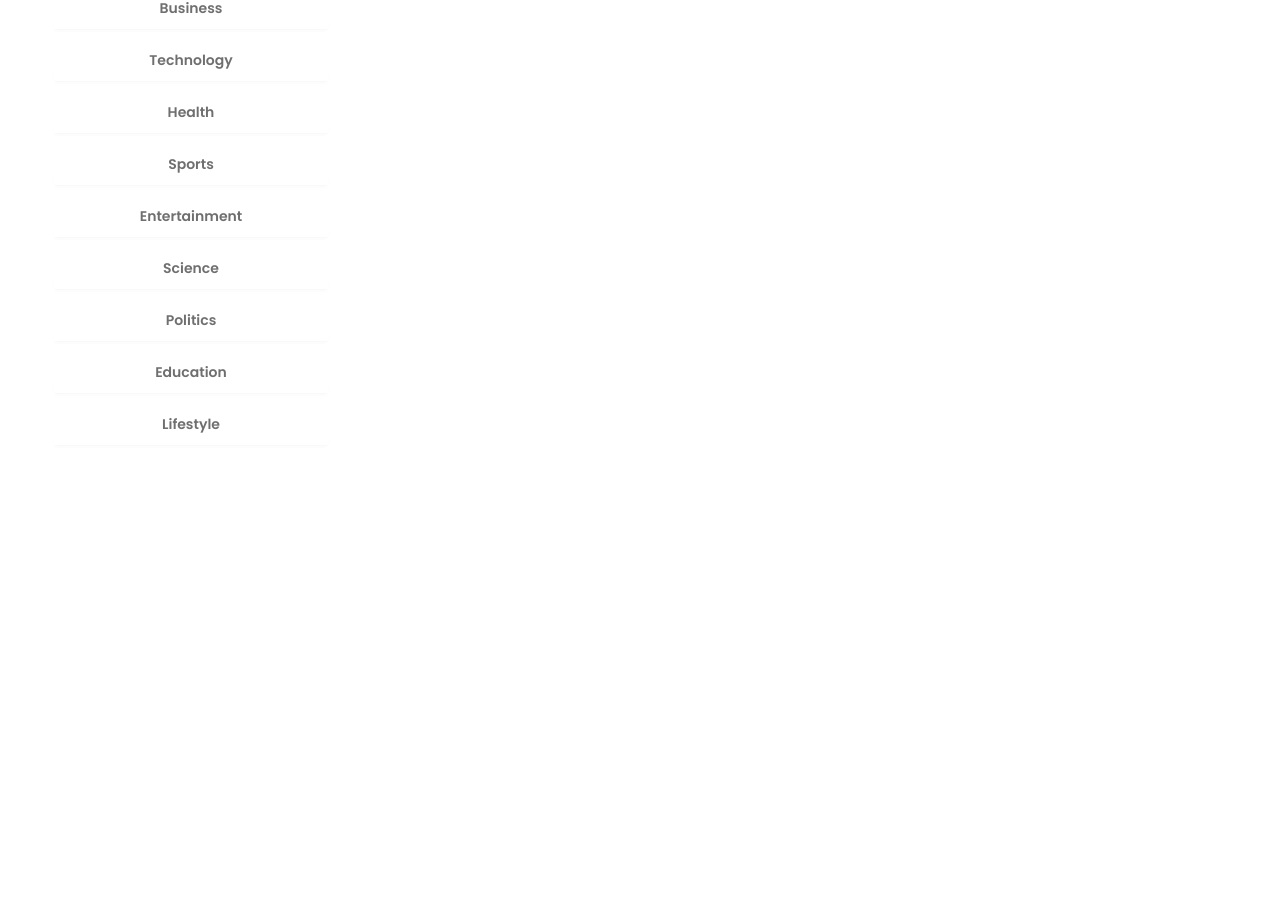
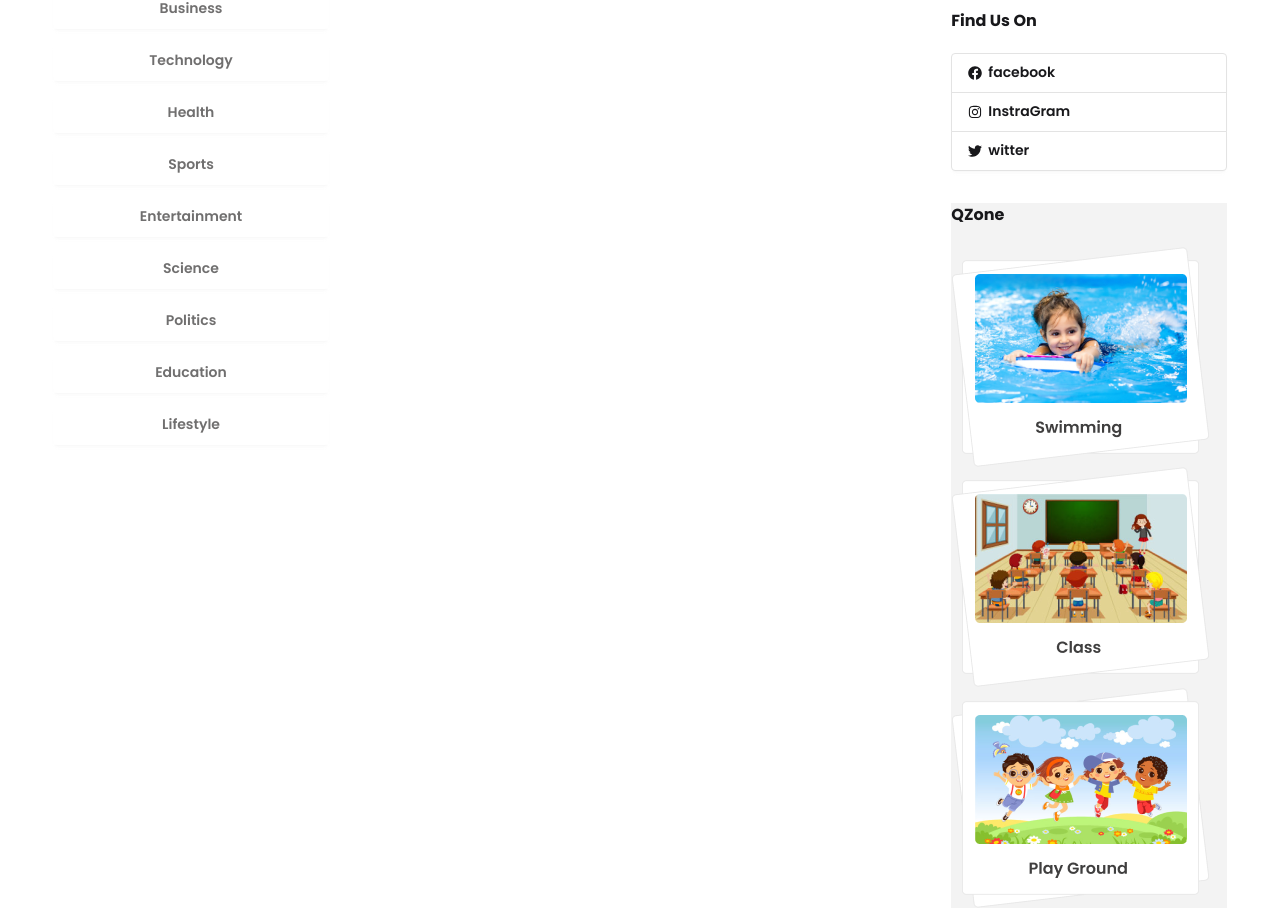
Before and after one commit to MdNiamul/Dragon-News-Builder, a React (Vite) app: page / in a window 1280 px wide. Shown: the part 432-1352 px from the top of the page. Before the commit the page ends 889 px from the top, so only its background shows below. Built offline with nearby package versions, Linux system fonts and the light colour scheme.

Commit message:
rightside-design

```diff
--- a/src/Component/RightAside/FindUs.jsx
+++ b/src/Component/RightAside/FindUs.jsx
@@ -1,9 +1,17 @@
 import React from 'react';
+import { FaFacebook, FaInstagram, FaTwitter } from 'react-icons/fa';
 
 const FindUs = () => {
     return (
         <div>
-
+            <h2 className='font-bold mb-5'>Find Us On</h2>
+            <div>
+                <div className="join join-vertical w-full">
+                    <button className="btn bg-base-100 join-item justify-start"> <FaFacebook></FaFacebook> facebook</button>
+                    <button className="btn bg-base-100  join-item justify-start"><FaInstagram></FaInstagram> InstraGram</button>
+                    <button className="btn bg-base-100  join-item justify-start"><FaTwitter></FaTwitter> witter</button>
+                </div>
+            </div>
         </div>
     );
 };
--- /dev/null
+++ b/src/Component/RightAside/QZone.jsx
@@ -0,0 +1,19 @@
+import React from 'react';
+import swimming from "../../assets/swimming.png"
+import classImg from "../../assets/class.png"
+import playIg from "../../assets/playground.png"
+
+const QZone = () => {
+    return (
+        <div className='bg-base-200'>
+            <h2 className='font-bold mb-5'>QZone</h2>
+            <div className='gap-5'>
+                <img src={swimming} alt="" />
+                <img src={classImg} alt="" />
+                <img src={playIg} alt="" />
+            </div>
+        </div>
+    );
+};
+
+export default QZone;
--- a/src/Component/RightAside/RightAside.jsx
+++ b/src/Component/RightAside/RightAside.jsx
@@ -1,10 +1,14 @@
 import React from 'react';
 import SocialLogin from './SocialLogin';
+import FindUs from './FindUs';
+import QZone from './QZone';
 
 const RightAside = () => {
     return (
-        <div>
+        <div className='space-y-8'>
             <SocialLogin></SocialLogin>
+            <FindUs></FindUs>
+            <QZone></QZone>
         </div>
     );
 };
```
